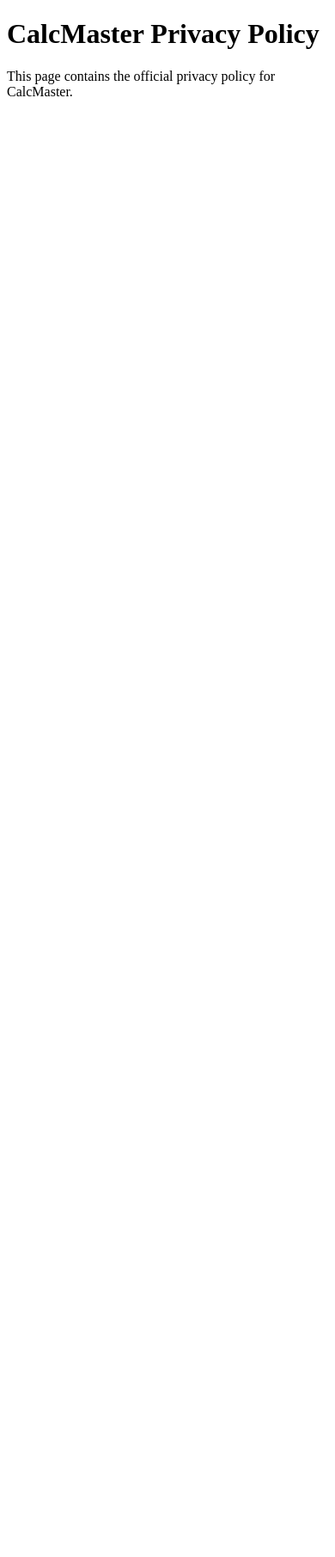
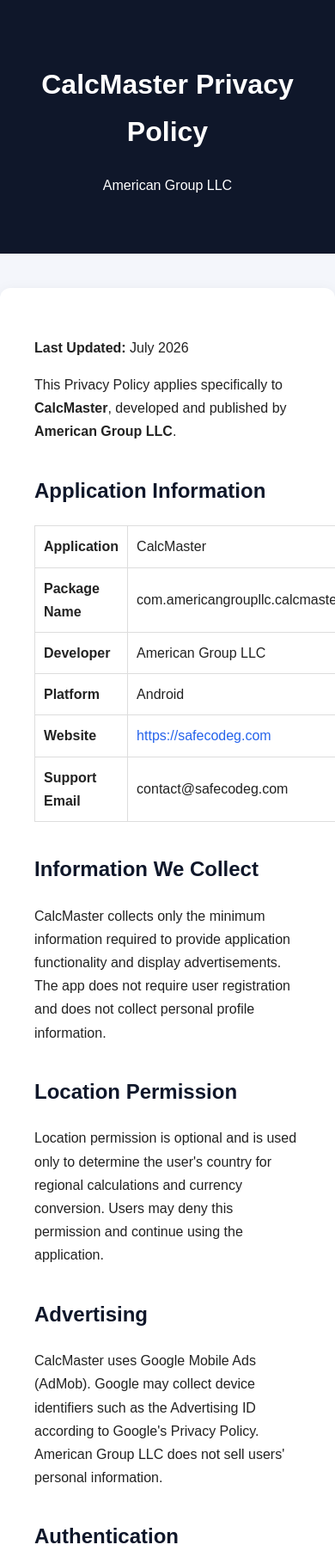
Before and after one commit to AmericanGroupLLC/AmericanGroupLLC.github.io, a website: page policy/calcmaster/index.html in a window 390 px wide. Shown: the top 1811 px of the page at 86% size. Before the commit the page ends 844 px from the top, so only its background shows below. Drawn offline with Linux system fonts and the light colour scheme.

Commit message:
Update index.html

```diff
--- a/policy/calcmaster/index.html
+++ b/policy/calcmaster/index.html
@@ -3,15 +3,195 @@
 <head>
 <meta charset="UTF-8">
 <meta name="viewport" content="width=device-width, initial-scale=1.0">
-<title>CalcMaster Privacy Policy</title>
+
+<title>CalcMaster Privacy Policy | American Group LLC</title>
+
+<style>
+body{
+    margin:0;
+    font-family:Arial,Helvetica,sans-serif;
+    background:#f4f6fb;
+    color:#222;
+    line-height:1.7;
+}
+
+header{
+    background:#0f172a;
+    color:#fff;
+    padding:50px 20px;
+    text-align:center;
+}
+
+.container{
+    max-width:950px;
+    margin:40px auto;
+    background:#fff;
+    padding:40px;
+    border-radius:12px;
+    box-shadow:0 5px 18px rgba(0,0,0,.08);
+}
+
+h2{
+    color:#0f172a;
+    margin-top:35px;
+}
+
+table{
+    width:100%;
+    border-collapse:collapse;
+    margin-top:20px;
+}
+
+td{
+    border:1px solid #ddd;
+    padding:10px;
+}
+
+footer{
+    text-align:center;
+    padding:30px;
+    color:#666;
+}
+
+a{
+    color:#2563eb;
+    text-decoration:none;
+}
+</style>
+
 </head>
 
 <body>
 
+<header>
+
 <h1>CalcMaster Privacy Policy</h1>
 
-<p>This page contains the official privacy policy for CalcMaster.</p>
+<p>American Group LLC</p>
+
+</header>
+
+<div class="container">
+
+<p><strong>Last Updated:</strong> July 2026</p>
+
+<p>
+This Privacy Policy applies specifically to <strong>CalcMaster</strong>,
+developed and published by <strong>American Group LLC</strong>.
+</p>
+
+<h2>Application Information</h2>
+
+<table>
+
+<tr><td><strong>Application</strong></td><td>CalcMaster</td></tr>
+
+<tr><td><strong>Package Name</strong></td><td>com.americangroupllc.calcmaster</td></tr>
+
+<tr><td><strong>Developer</strong></td><td>American Group LLC</td></tr>
+
+<tr><td><strong>Platform</strong></td><td>Android</td></tr>
+
+<tr><td><strong>Website</strong></td><td><a href="https://safecodeg.com">https://safecodeg.com</a></td></tr>
+
+<tr><td><strong>Support Email</strong></td><td>contact@safecodeg.com</td></tr>
+
+</table>
+
+<h2>Information We Collect</h2>
+
+<p>
+CalcMaster collects only the minimum information required to provide
+application functionality and display advertisements.
+The app does not require user registration and does not collect personal profile information.
+</p>
+
+<h2>Location Permission</h2>
+
+<p>
+Location permission is optional and is used only to determine the user's country
+for regional calculations and currency conversion.
+Users may deny this permission and continue using the application.
+</p>
+
+<h2>Advertising</h2>
+
+<p>
+CalcMaster uses Google Mobile Ads (AdMob).
+Google may collect device identifiers such as the Advertising ID according to Google's Privacy Policy.
+American Group LLC does not sell users' personal information.
+</p>
+
+<h2>Authentication</h2>
+
+<p>
+The current version does not provide login, registration,
+Google Sign-In, or social authentication.
+</p>
+
+<h2>Backend Services</h2>
+
+<p>
+Supabase is reserved for future functionality.
+The current production release does not use it for user accounts or personal data storage.
+</p>
+
+<h2>Payments</h2>
+
+<p>
+The current version does not include subscriptions or in-app purchases.
+</p>
+
+<h2>Data Security</h2>
+
+<p>
+Where applicable, communications are encrypted in transit.
+</p>
+
+<h2>Third-Party Services</h2>
+
+<ul>
+
+<li>Google Play Services</li>
+
+<li>Google Mobile Ads (AdMob)</li>
+
+<li>Supabase (Future Backend)</li>
+
+</ul>
+
+<h2>Changes to this Privacy Policy</h2>
+
+<p>
+This Privacy Policy may be updated from time to time.
+Changes will be posted on this page with the revised update date.
+</p>
+
+<h2>Contact</h2>
+
+<p>
+
+American Group LLC
+
+<br><br>
+
+Website:
+<a href="https://safecodeg.com">https://safecodeg.com</a>
+
+<br><br>
+
+Email:
+contact@safecodeg.com
+
+</p>
+
+</div>
+
+<footer>
+
+© 2026 American Group LLC
+
+</footer>
 
 </body>
-
 </html>
```
